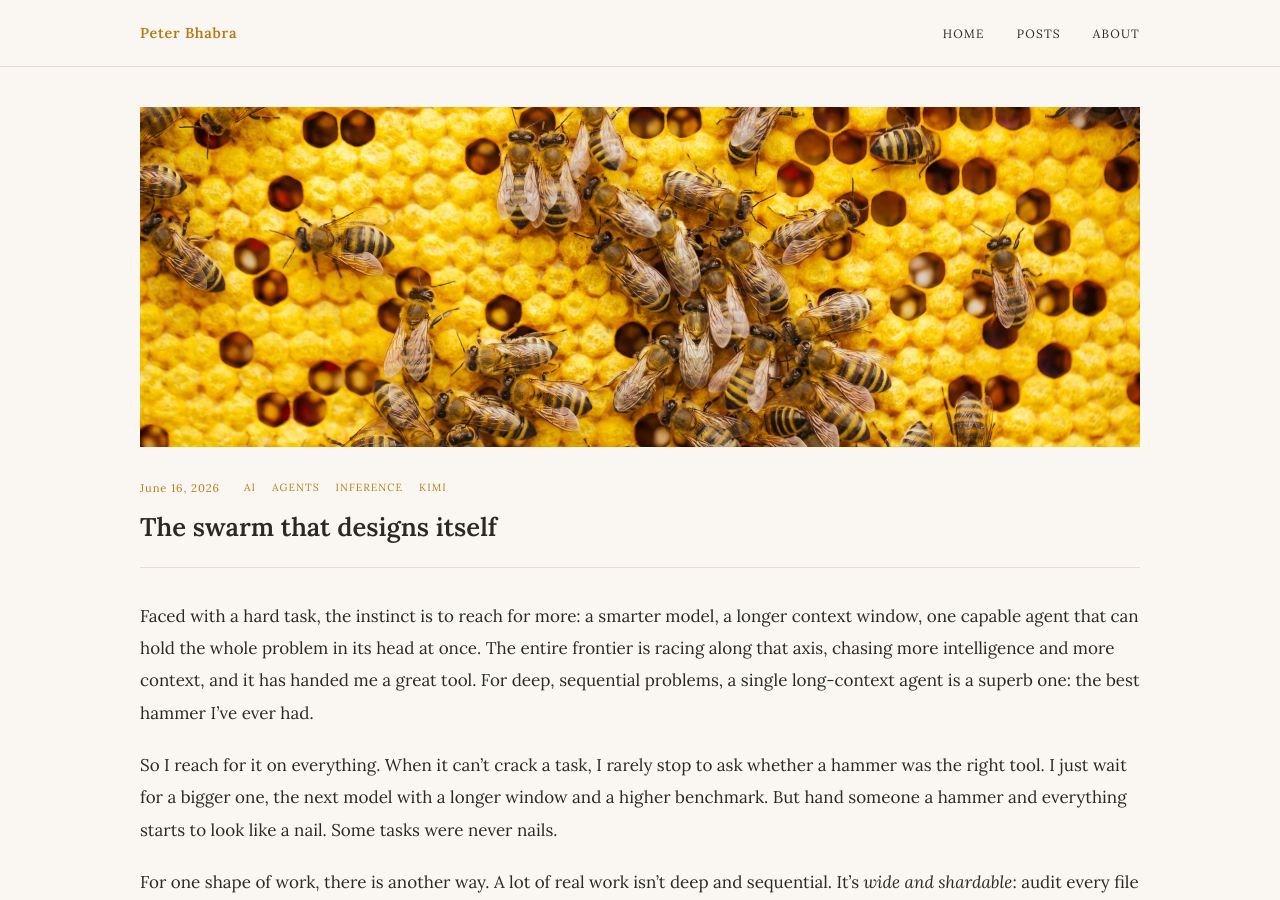
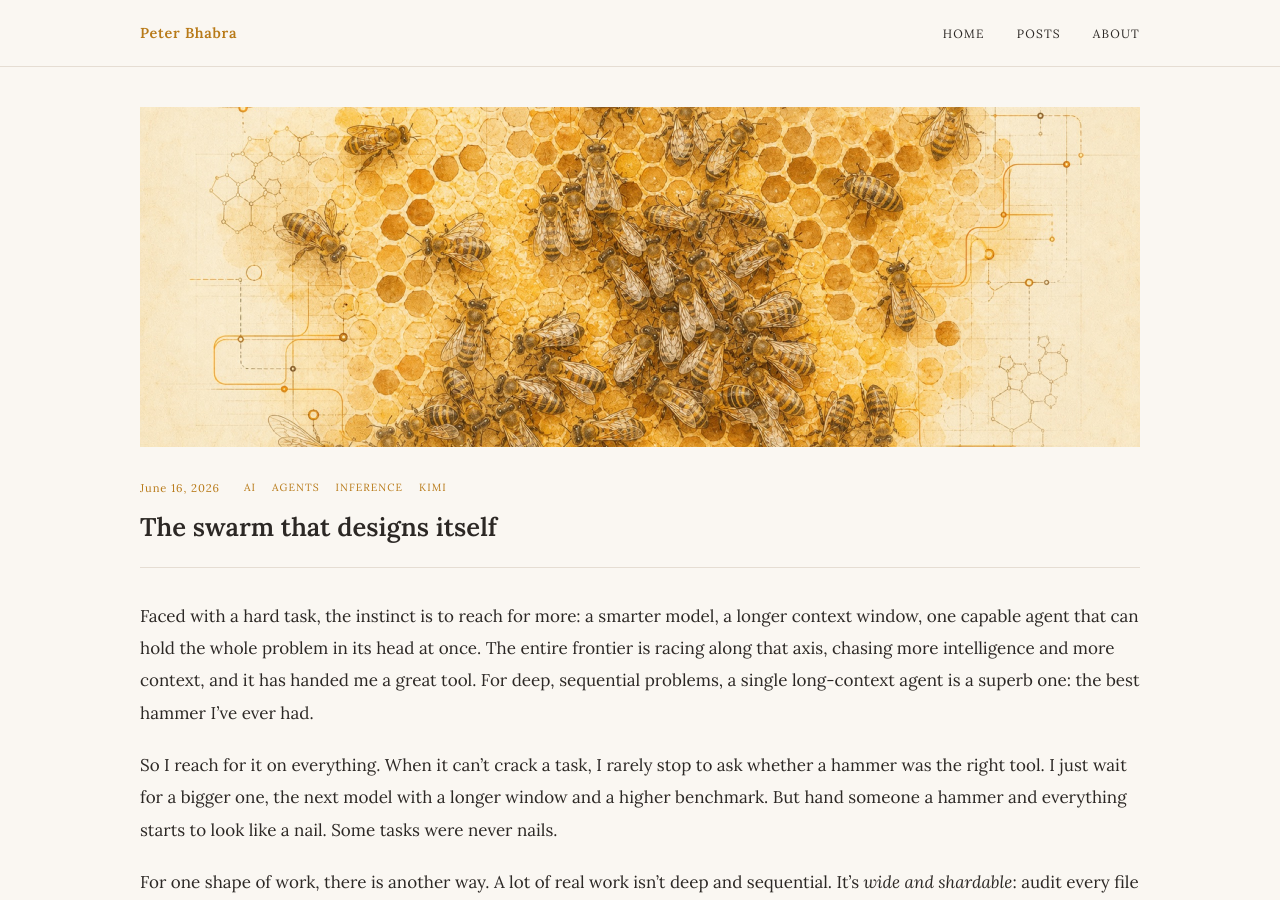
Before and after one commit to pjb157/blog, a Jekyll site: the page built from _posts/2026-06-16-the-swarm-that-designs-itself.md, in a window 1280 px wide and 900 px high. Built offline with Jekyll 4.4.1, drawn with Linux system fonts in a browser that asks for light colours.

Commit message:
stylish bees

```diff
--- a/_posts/2026-06-16-the-swarm-that-designs-itself.md
+++ b/_posts/2026-06-16-the-swarm-that-designs-itself.md
@@ -4,7 +4,7 @@ title: "The swarm that designs itself"
 date: 2026-06-16
 description: "I rebuilt Moonshot's Kimi agent swarm and pointed it at a real codebase: ~53× fewer tokens and ~45× cheaper than one long-context agent."
 tags: [ai, agents, inference, kimi]
-image: /assets/images/bees.jpg
+image: /assets/images/bees-styled.jpg
 ---
 
 Faced with a hard task, the instinct is to reach for more: a smarter model, a longer context window, one capable agent that can hold the whole problem in its head at once. The entire frontier is racing along that axis, chasing more intelligence and more context, and it has handed me a great tool. For deep, sequential problems, a single long-context agent is a superb one: the best hammer I've ever had.
```
Also changed, not shown: assets/images/bees-styled.jpg (added).
